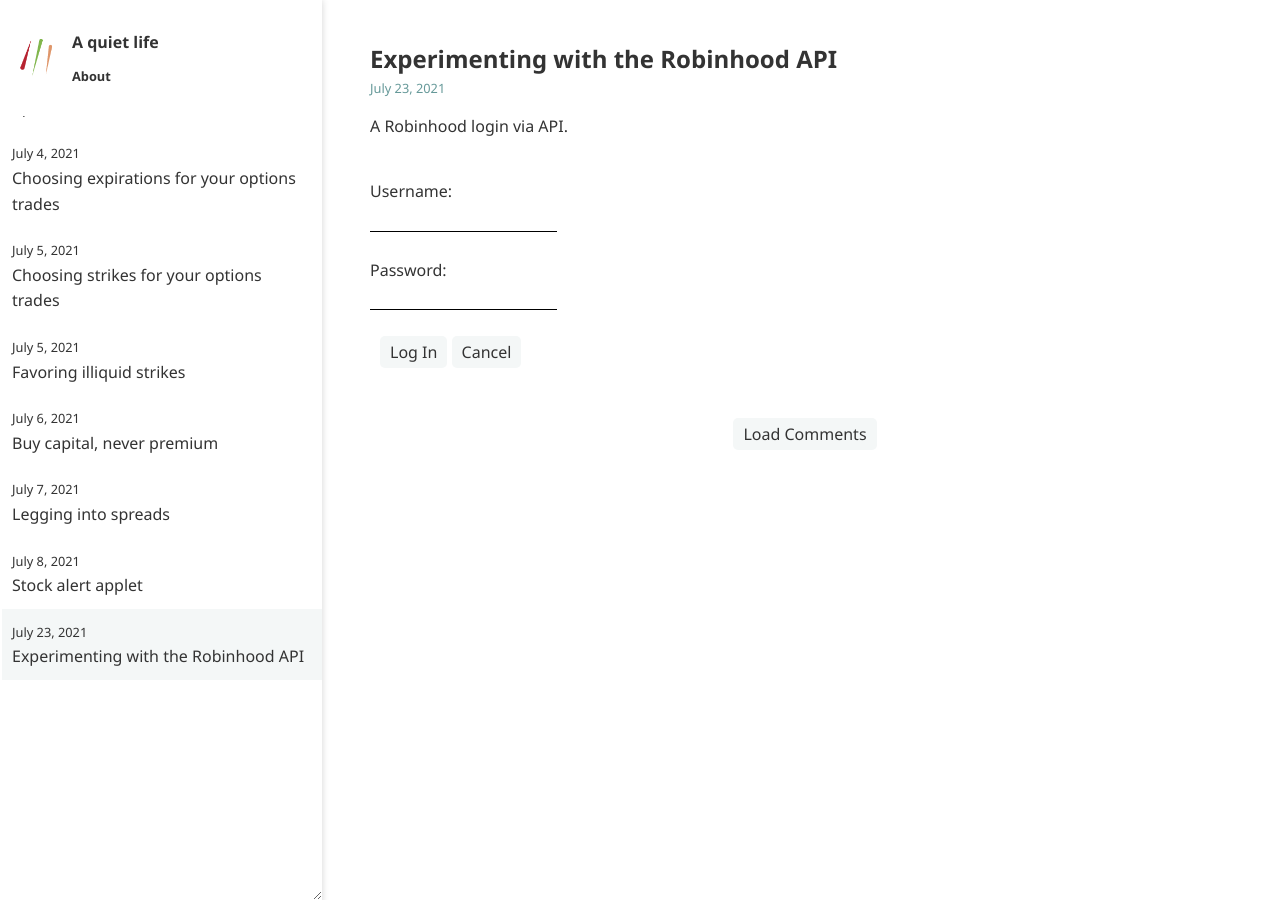
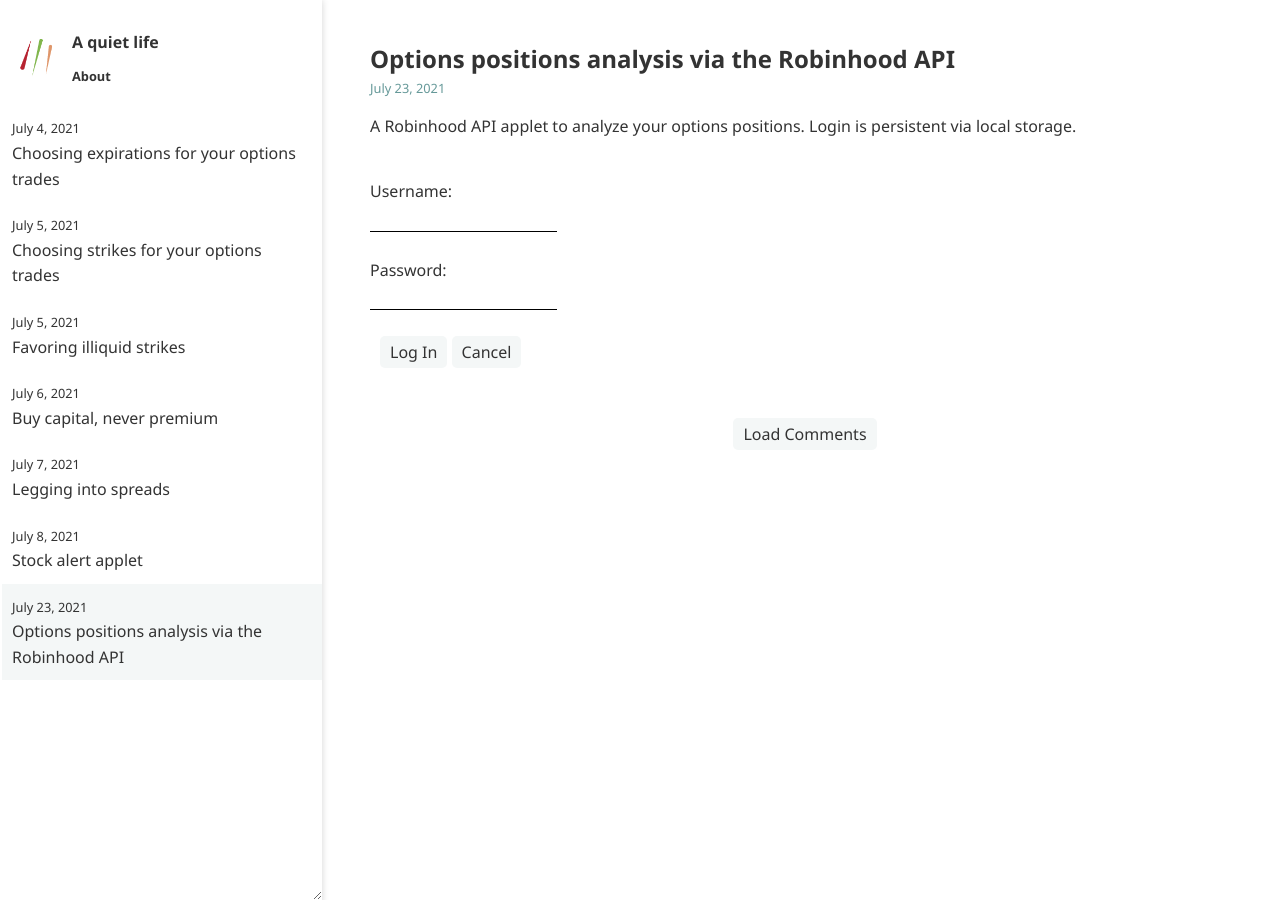
Before and after one commit to ansyblenetwork/aquietlife, a Jekyll site: the page built from _posts/2021-07-23-robinhood-api.html, in a window 1280 px wide. Built offline with Jekyll 4.4.1, drawn with Linux system fonts in a browser that asks for light colours.

Commit message:
Update 2021-07-23-robinhood-api.html

```diff
--- a/_posts/2021-07-23-robinhood-api.html
+++ b/_posts/2021-07-23-robinhood-api.html
@@ -1,8 +1,11 @@
 ---
-title: "Experimenting with the Robinhood API"
+title: "Options positions analysis via the Robinhood API"
 ---
 
-A Robinhood login via API.
+A Robinhood API applet to analyze your options positions. Login is persistent via local storage.
+
+
+
 
 <div style="margin-top:40px">
 	<div id="profileData" style="text-align:center; display:none; padding-top:20px; border-bottom:solid; margin-bottom:40px">
```
